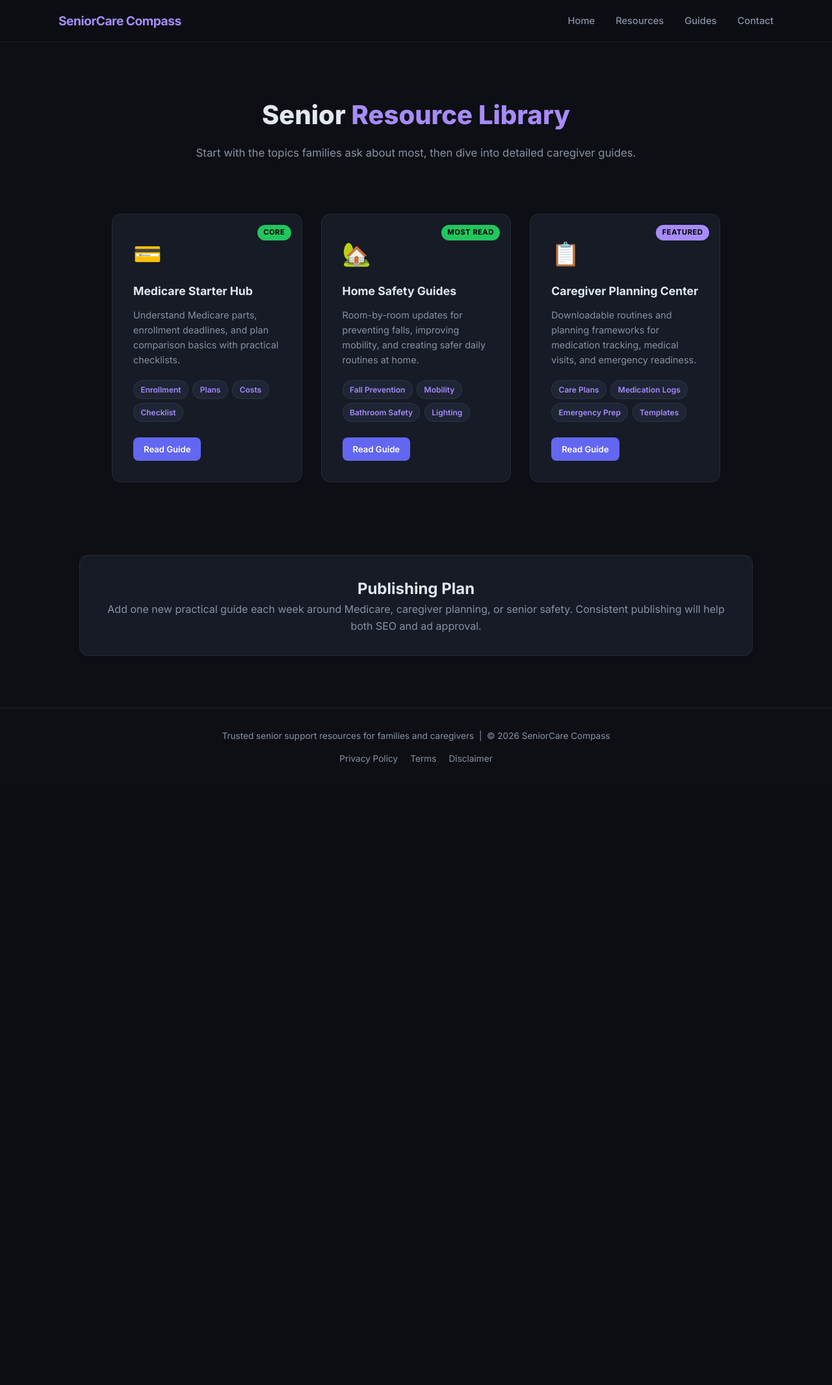
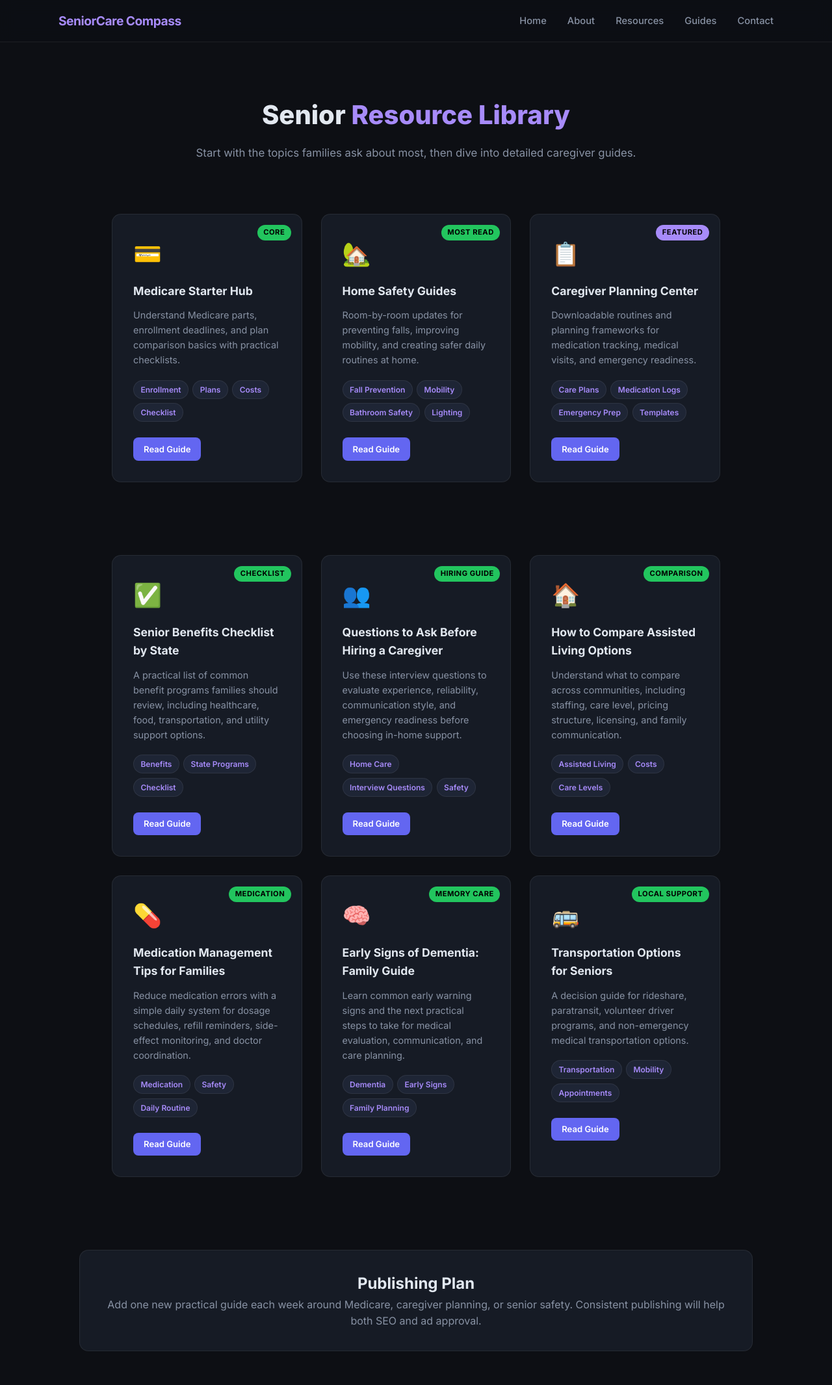
Before and after one commit to Naghasree/seniorssupportsite, a Flask app: page /projects in a window 1280 px wide. Shown: the top 2131 px of the page at 65% size. Before the commit the page ends 1175 px from the top, so only its background shows below. Run offline with Flask 3, Linux system fonts and the light colour scheme.

Commit message:
Add About page and six senior care guides for content depth

```diff
--- a/app.py
+++ b/app.py
@@ -29,6 +29,11 @@ def contact():
     return render_template("contact.html")
 
 
+@app.route("/about")
+def about():
+    return render_template("about.html")
+
+
 @app.route("/privacy-policy")
 def privacy_policy():
     return render_template("privacy.html")
@@ -58,5 +63,35 @@ def home_safety_checklist():
 def caregiver_planning_guide():
     return render_template("caregiver_planning_guide.html")
 
+
+@app.route("/senior-benefits-checklist")
+def senior_benefits_checklist():
+    return render_template("senior_benefits_checklist.html")
+
+
+@app.route("/questions-before-hiring-caregiver")
+def questions_before_hiring_caregiver():
+    return render_template("questions_before_hiring_caregiver.html")
+
+
+@app.route("/assisted-living-comparison")
+def assisted_living_comparison():
+    return render_template("assisted_living_comparison.html")
+
+
+@app.route("/medication-management-tips")
+def medication_management_tips():
+    return render_template("medication_management_tips.html")
+
+
+@app.route("/dementia-early-signs-guide")
+def dementia_early_signs_guide():
+    return render_template("dementia_early_signs_guide.html")
+
+
+@app.route("/senior-transportation-options")
+def senior_transportation_options():
+    return render_template("senior_transportation_options.html")
+
 if __name__ == "__main__":
     app.run(debug=True)
--- a/templates/base.html
+++ b/templates/base.html
@@ -25,6 +25,7 @@
             <a href="/" class="nav-logo">SeniorCare Compass</a>
             <ul class="nav-links">
                 <li><a href="/">Home</a></li>
+                <li><a href="/about">About</a></li>
                 <li><a href="/projects">Resources</a></li>
                 <li><a href="/skills">Guides</a></li>
                 <li><a href="/contact">Contact</a></li>
--- a/templates/projects.html
+++ b/templates/projects.html
@@ -50,6 +50,88 @@
 
 </section>
 
+<section class="projects-grid">
+
+    <div class="project-card">
+        <div class="project-badge">Checklist</div>
+        <div class="project-icon">&#9989;</div>
+        <h3>Senior Benefits Checklist by State</h3>
+        <p>A practical list of common benefit programs families should review, including healthcare, food, transportation, and utility support options.</p>
+        <div class="project-tags">
+            <span>Benefits</span><span>State Programs</span><span>Checklist</span>
+        </div>
+        <div class="project-links">
+            <a href="/senior-benefits-checklist" class="btn btn-sm btn-primary">Read Guide</a>
+        </div>
+    </div>
+
+    <div class="project-card">
+        <div class="project-badge">Hiring Guide</div>
+        <div class="project-icon">&#128101;</div>
+        <h3>Questions to Ask Before Hiring a Caregiver</h3>
+        <p>Use these interview questions to evaluate experience, reliability, communication style, and emergency readiness before choosing in-home support.</p>
+        <div class="project-tags">
+            <span>Home Care</span><span>Interview Questions</span><span>Safety</span>
+        </div>
+        <div class="project-links">
+            <a href="/questions-before-hiring-caregiver" class="btn btn-sm btn-primary">Read Guide</a>
+        </div>
+    </div>
+
+    <div class="project-card">
+        <div class="project-badge">Comparison</div>
+        <div class="project-icon">&#127968;</div>
+        <h3>How to Compare Assisted Living Options</h3>
+        <p>Understand what to compare across communities, including staffing, care level, pricing structure, licensing, and family communication.</p>
+        <div class="project-tags">
+            <span>Assisted Living</span><span>Costs</span><span>Care Levels</span>
+        </div>
+        <div class="project-links">
+            <a href="/assisted-living-comparison" class="btn btn-sm btn-primary">Read Guide</a>
+        </div>
+    </div>
+
+    <div class="project-card">
+        <div class="project-badge">Medication</div>
+        <div class="project-icon">&#128138;</div>
+        <h3>Medication Management Tips for Families</h3>
+        <p>Reduce medication errors with a simple daily system for dosage schedules, refill reminders, side-effect monitoring, and doctor coordination.</p>
+        <div class="project-tags">
+            <span>Medication</span><span>Safety</span><span>Daily Routine</span>
+        </div>
+        <div class="project-links">
+            <a href="/medication-management-tips" class="btn btn-sm btn-primary">Read Guide</a>
+        </div>
+    </div>
+
+    <div class="project-card">
+        <div class="project-badge">Memory Care</div>
+        <div class="project-icon">&#129504;</div>
+        <h3>Early Signs of Dementia: Family Guide</h3>
+        <p>Learn common early warning signs and the next practical steps to take for medical evaluation, communication, and care planning.</p>
+        <div class="project-tags">
+            <span>Dementia</span><span>Early Signs</span><span>Family Planning</span>
+        </div>
+        <div class="project-links">
+            <a href="/dementia-early-signs-guide" class="btn btn-sm btn-primary">Read Guide</a>
+        </div>
+    </div>
+
+    <div class="project-card">
+        <div class="project-badge">Local Support</div>
+        <div class="project-icon">&#128652;</div>
+        <h3>Transportation Options for Seniors</h3>
+        <p>A decision guide for rideshare, paratransit, volunteer driver programs, and non-emergency medical transportation options.</p>
+        <div class="project-tags">
+            <span>Transportation</span><span>Mobility</span><span>Appointments</span>
+        </div>
+        <div class="project-links">
+            <a href="/senior-transportation-options" class="btn btn-sm btn-primary">Read Guide</a>
+        </div>
+    </div>
+
+</section>
+
 <section class="content-note">
     <div class="content-note-inner">
         <h2>Publishing Plan</h2>
```
Also changed, not shown: templates/about.html (added, +25 -0 lines), templates/assisted_living_comparison.html (added, +34 -0 lines), templates/dementia_early_signs_guide.html (added, +34 -0 lines), templates/medication_management_tips.html (added, +34 -0 lines), templates/questions_before_hiring_caregiver.html (added, +34 -0 lines), templates/senior_benefits_checklist.html (added, +34 -0 lines), templates/senior_transportation_options.html (added, +34 -0 lines).
